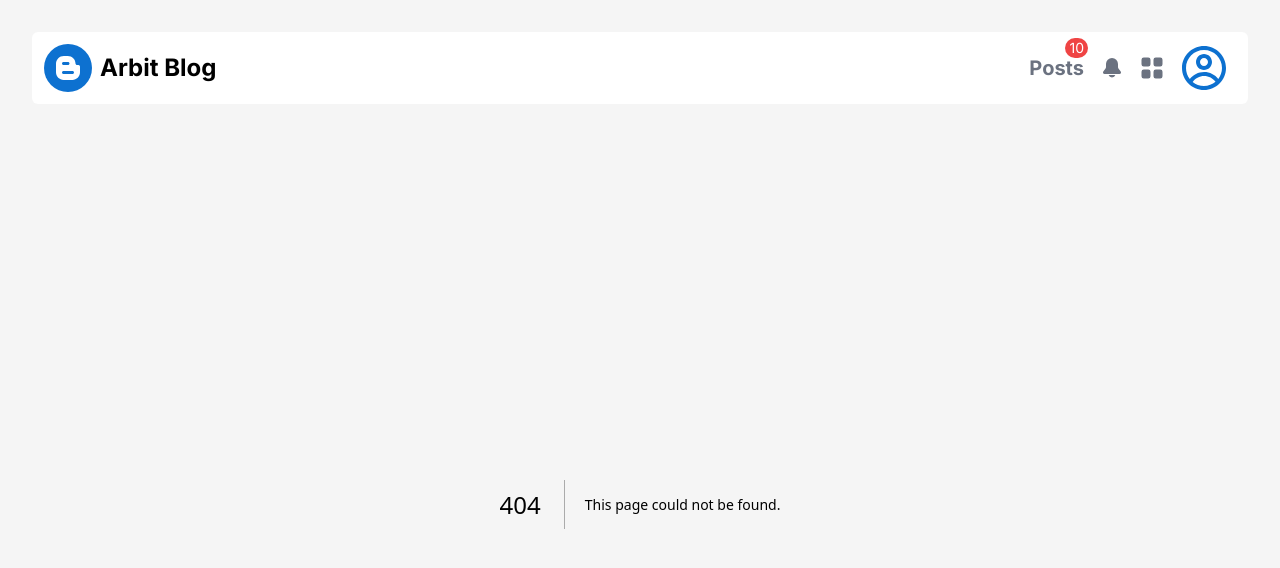
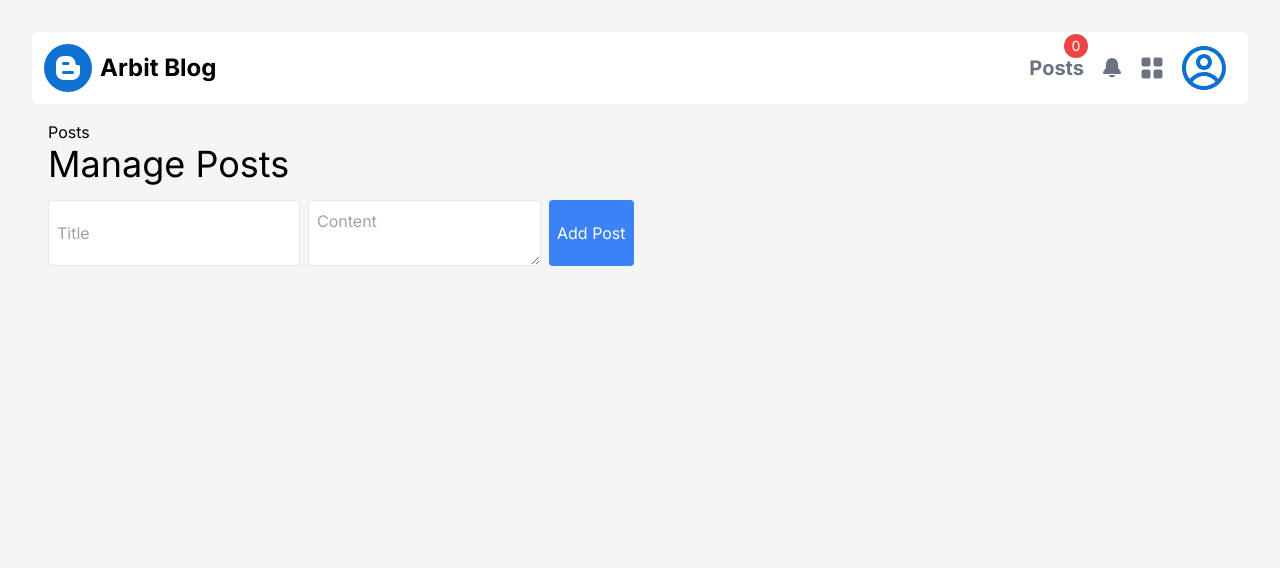
Before and after one commit to yildiz-harun/next.js-project, a Next.js app: page /newPost in a window 1280 px wide. Before the commit this address had no page. Shown: the top 568 px of the page. Built offline with nearby package versions, Linux system fonts and the light colour scheme.

Commit message:
Update: newPost page

```diff
--- a/src/app/components/Navbar.jsx
+++ b/src/app/components/Navbar.jsx
@@ -31,8 +31,8 @@ export default function Navbar() {
         <div className="flex items-center relative">
           <div className="mx-2 relative">
             <span className="text-gray-500 font-bold text-xl">Posts</span>
-            <span className="absolute -top-4 -right-1 bg-red-500 text-white rounded-full text-sm px-1">
-              10
+            <span className="flex items-center justify-center w-6 h-6 absolute -top-5 -right-1 bg-red-500 text-white rounded-full text-sm px-1">
+              {posts.length}
             </span>
           </div>
           <GoBellFill className="text-gray-500 text-2xl mx-2" />
--- /dev/null
+++ b/src/app/newPost/page.jsx
@@ -0,0 +1,79 @@
+"use client";
+import React, { useState } from "react";
+import { useSelector, useDispatch } from "react-redux";
+import {
+  addPost,
+  removePost,
+  updatePost,
+} from "../GLobalRedux/Features/Posts/postsSlice.jsx";
+import Link from "next/link.js";
+
+export default function Home() {
+  const [newPostTitle, setNewPostTitle] = useState("");
+  const [newPostContent, setNewPostContent] = useState("");
+
+  const posts = useSelector((state) => state.posts || []);
+  const dispatch = useDispatch();
+
+  // Function to handle adding a new post
+  const handleAddPost = () => {
+    if (newPostTitle === "" || newPostContent === "") {
+      alert("Title and content cannot be empty");
+      return;
+    }
+
+    const newPost = {
+      id: new Date().getTime(),
+      title: newPostTitle,
+      content: newPostContent,
+    };
+
+    dispatch(addPost(newPost));
+    alert("New post added");
+
+    // Reset form fields
+    setNewPostTitle("");
+    setNewPostContent("");
+  };
+
+  // Function to handle removing a post by id
+  const handleRemovePost = (id) => {
+    dispatch(removePost({ id }));
+    alert("Post removed");
+  };
+
+  // Function to handle updating a post
+  const handleUpdatePost = (updatedPost) => {
+    dispatch(updatePost(updatedPost));
+    alert("Post updated");
+  };
+
+  return (
+    <div className="container mx-auto p-4">
+      <Link href="/posts">Posts</Link>
+      <h1 className="text-4xl mb-4">Manage Posts</h1>
+
+      <div className="mb-8 flex">
+        <input
+          type="text"
+          placeholder="Title"
+          value={newPostTitle}
+          onChange={(e) => setNewPostTitle(e.target.value)}
+          className="border p-2 mr-2 rounded"
+        />
+        <textarea
+          placeholder="Content"
+          value={newPostContent}
+          onChange={(e) => setNewPostContent(e.target.value)}
+          className="border p-2 mr-2 rounded"
+        ></textarea>
+        <button
+          onClick={handleAddPost}
+          className="bg-blue-500 text-white p-2 rounded"
+        >
+          Add Post
+        </button>
+      </div>
+    </div>
+  );
+}
--- a/src/app/posts/page.jsx
+++ b/src/app/posts/page.jsx
@@ -6,73 +6,18 @@ import {
   removePost,
   updatePost,
 } from "../GLobalRedux/Features/Posts/postsSlice.jsx";
+import Link from "next/link.js";
 
 export default function Home() {
   const [newPostTitle, setNewPostTitle] = useState("");
   const [newPostContent, setNewPostContent] = useState("");
 
   const posts = useSelector((state) => state.posts || []);
-  const dispatch = useDispatch();
-
-  // Function to handle adding a new post
-  const handleAddPost = () => {
-    if (newPostTitle === "" || newPostContent === "") {
-      alert("Title and content cannot be empty");
-      return;
-    }
-
-    const newPost = {
-      id: new Date().getTime(),
-      title: newPostTitle,
-      content: newPostContent,
-    };
-
-    dispatch(addPost(newPost));
-    alert("New post added");
-
-    // Reset form fields
-    setNewPostTitle("");
-    setNewPostContent("");
-  };
-
-  // Function to handle removing a post by id
-  const handleRemovePost = (id) => {
-    dispatch(removePost({ id }));
-    alert("Post removed");
-  };
-
-  // Function to handle updating a post
-  const handleUpdatePost = (updatedPost) => {
-    dispatch(updatePost(updatedPost));
-    alert("Post updated");
-  };
 
   return (
     <div className="container mx-auto p-4">
+      <Link href="/newPost">New Post</Link>
       <h1 className="text-4xl mb-4">Manage Posts</h1>
-
-      <div className="mb-8 flex">
-        <input
-          type="text"
-          placeholder="Title"
-          value={newPostTitle}
-          onChange={(e) => setNewPostTitle(e.target.value)}
-          className="border p-2 mr-2 rounded"
-        />
-        <textarea
-          placeholder="Content"
-          value={newPostContent}
-          onChange={(e) => setNewPostContent(e.target.value)}
-          className="border p-2 mr-2 rounded"
-        ></textarea>
-        <button
-          onClick={handleAddPost}
-          className="bg-blue-500 text-white p-2 rounded"
-        >
-          Add Post
-        </button>
-      </div>
-
       {posts.length > 0 ? (
         <ul>
           {posts.map((post) => (
```
